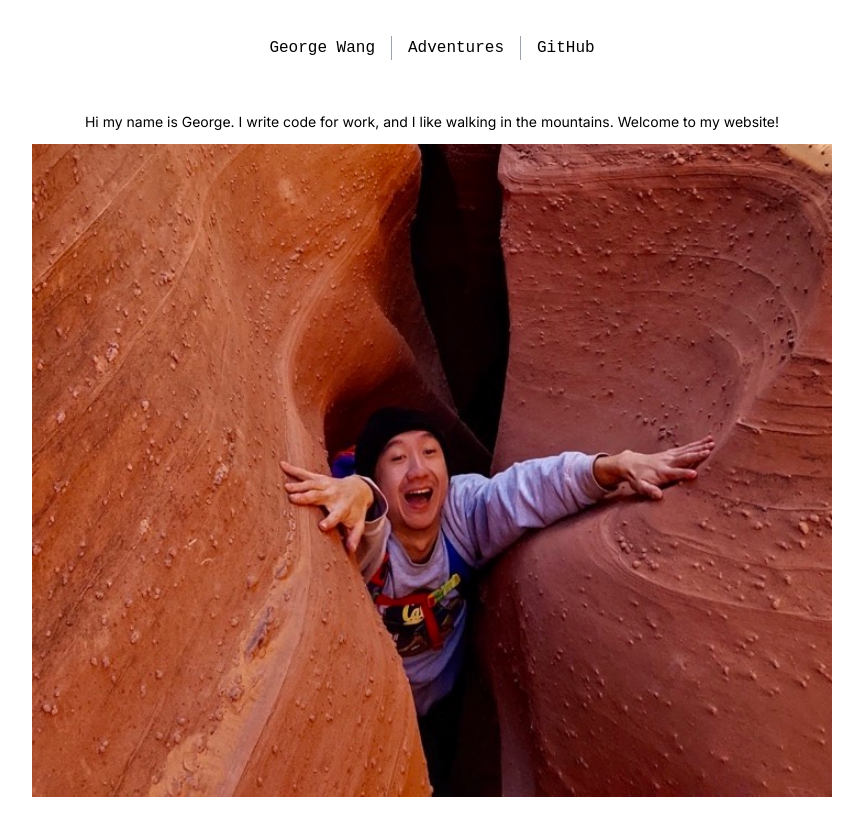
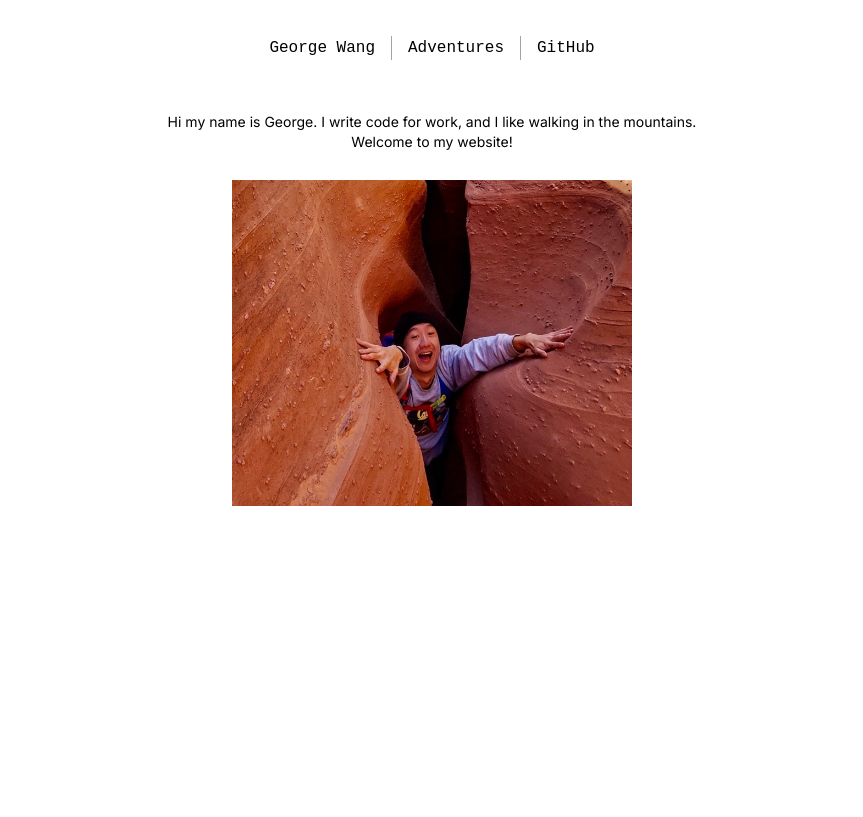
Before and after one commit to joage/website, a Next.js app: page / in a window 1280 px wide. Shown: the whole page, without its empty margins (208-1071 px from the left). Built offline with nearby package versions, Linux system fonts and the light colour scheme.

Commit message:
tweak homepage

```diff
--- a/src/app/adventures/page.tsx
+++ b/src/app/adventures/page.tsx
@@ -7,7 +7,7 @@ export default function Adventures() {
     <main className="flex flex-col min-h-screen items-center p-4">
       <Nav />
       <div className="flex flex-col gap-6 max-w-3xl pt-8 text-sm">
-        <p>Trip reports from my hikes and travels. Newest first!</p>
+        <p>Reports from my hiking trips. Newest first!</p>
         <div>
           <p>Haute Route Pyrénéenne (Jul-Aug 2023):</p>
           <ul className="list-disc text-cyan-600 mx-4">
--- a/src/app/page.tsx
+++ b/src/app/page.tsx
@@ -1,16 +1,22 @@
 import ImageGroup from "@/components/ImageGroup";
+import Image from "next/image";
 import Nav from "@/components/Nav";
 
 export default function Home() {
   return (
     <main className="flex flex-col min-h-screen items-center p-4">
       <Nav />
-      <p className="text-sm pt-8">
+      <p className="text-sm pt-8 max-w-xl text-center">
         Hi my name is George. I write code for work, and I like walking in the
         mountains. Welcome to my website!
       </p>
-      <div className="pt-3">
-        <ImageGroup images={[{ path: "/images/falling.jpeg", caption: "" }]} />
+      <div className="pt-7">
+        <Image
+          src="/images/falling.jpeg"
+          alt="/images/falling.jpeg"
+          width={400}
+          height={500}
+        />
       </div>
     </main>
   );
```
